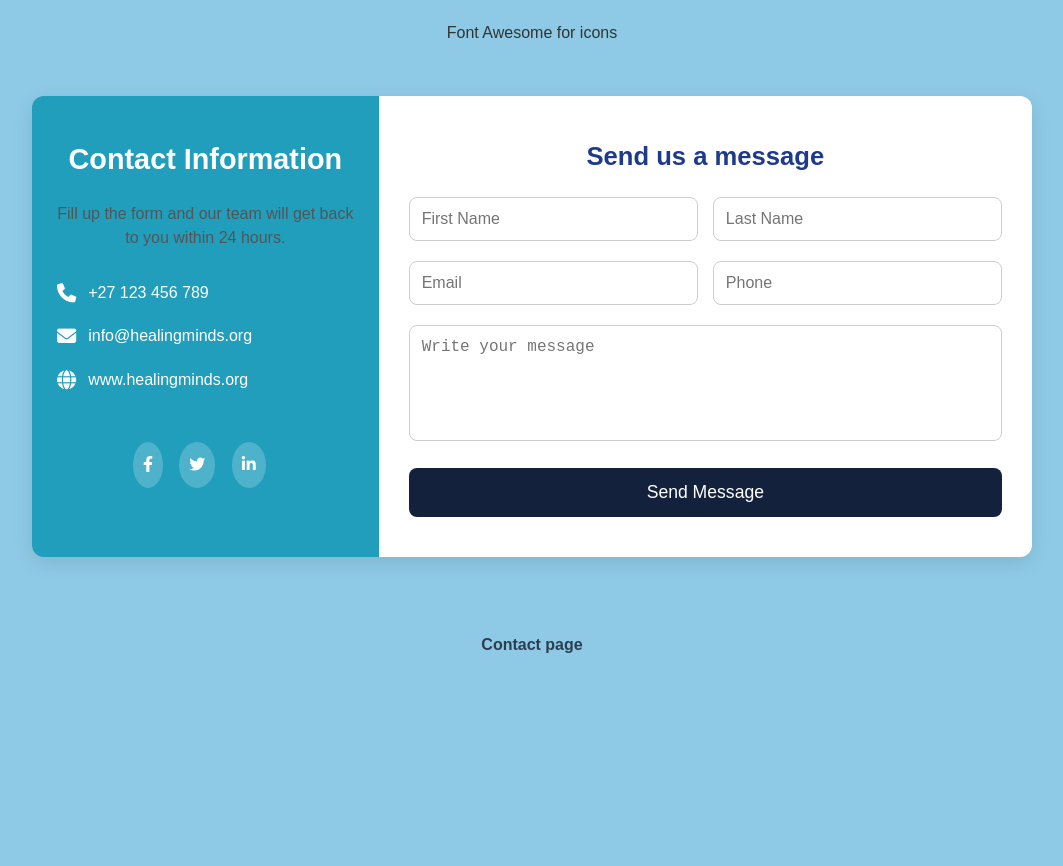
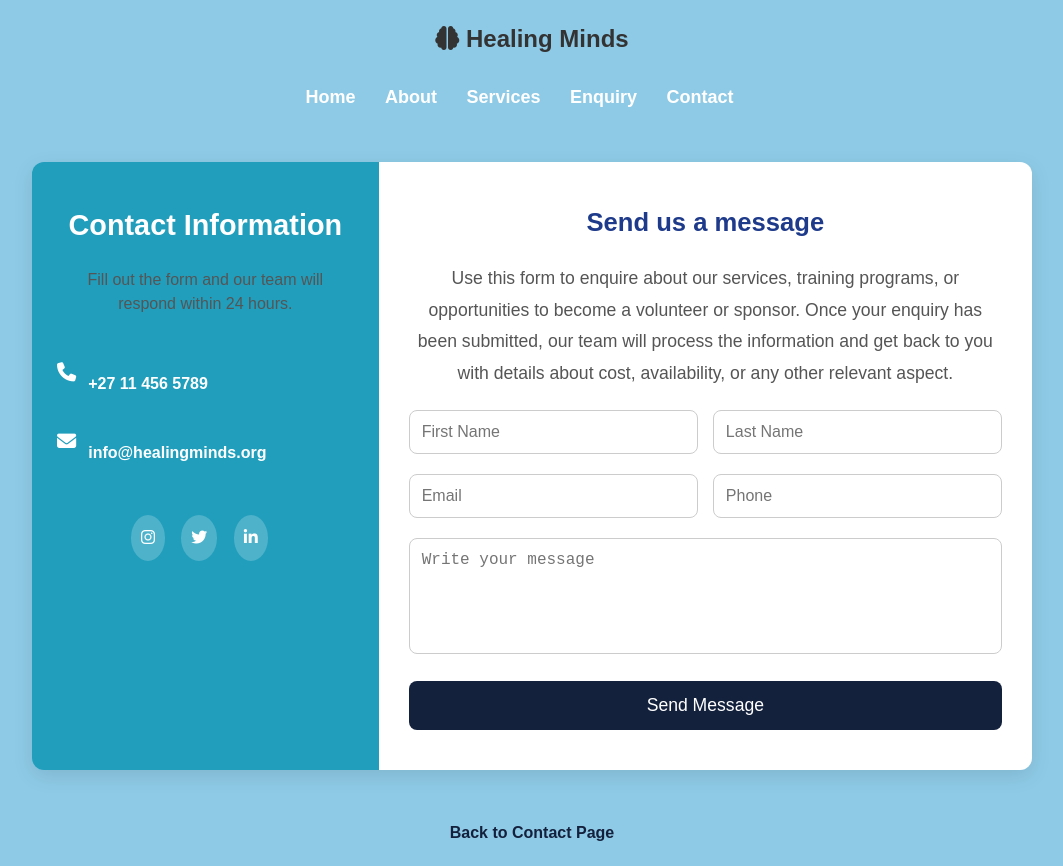
Before and after one commit to VCSTDN2024/wede5020-part-1-assignment-1-ST10495664Warona, a plain HTML site: page enquiry.html in a window 1280 px wide. Shown: the whole page, without its empty margins (108-1171 px from the left). Before the commit the page ends 800 px from the top, so only its background shows below. Drawn offline with Linux system fonts and the light colour scheme.

Commit message:
Enhance enquiry.html with navigation and form updates
Updated the enquiry form and navigation structure.

```diff
--- a/enquiry.html
+++ b/enquiry.html
@@ -6,40 +6,59 @@
   <title>Enquiry</title>
   <link rel="stylesheet" href="style.css">
 
-  Font Awesome for icons
+  <!-- Font Awesome for icons -->
   <link rel="stylesheet" href="https://cdnjs.cloudflare.com/ajax/libs/font-awesome/6.4.0/css/all.min.css">
 </head>
 <body>
+
+  <nav class="navbar">
+  <div class="nav-container">
+    <h2 class="logo"><i class="fa-solid fa-brain"></i> Healing Minds</h2>
+    <ul class="nav-links">
+      <li><a href="index.html">Home</a></li>
+      <li><a href="about.html">About</a></li>
+      <li><a href="services.html">Services</a></li>
+      <li><a href="enquiry.html" class="active">Enquiry</a></li>
+      <li><a href="contacts.html">Contact</a></li>
+    </ul>
+  </div>
+</nav>
 
   <div class="enquiry-container">
 
 
     <div class="contact-info">
       <h3>Contact Information</h3>
-      <p>Fill up the form and our team will get back to you within 24 hours.</p>
+      <p>Fill out the form and our team will respond within 24 hours.</p>
 
       <div class="info-box">
-        <i class="fa-solid fa-phone"></i> <span>+27 123 456 789</span>
+        <i class="fa-solid fa-phone"></i>
+        <a href="tel:+27114565789" style="color: #fff; text-decoration: none;">+27 11 456 5789</a>
       </div>
+
       <div class="info-box">
-        <i class="fa-solid fa-envelope"></i> <span>info@healingminds.org</span>
-      </div>
-      <div class="info-box">
-        <i class="fa-solid fa-globe"></i> <span>www.healingminds.org</span>
+        <i class="fa-solid fa-envelope"></i>
+        <a href="mailto:info@healingminds.org" style="color: #fff; text-decoration: none;">info@healingminds.org</a>
       </div>
 
       <div class="social-icons">
-        <a href="#"><i class="fa-brands fa-facebook-f"></i></a>
+        <a href="#"><i class="fa-brands fa-instagram"></i></a>
         <a href="#"><i class="fa-brands fa-twitter"></i></a>
         <a href="#"><i class="fa-brands fa-linkedin-in"></i></a>
       </div>
     </div>
 
-
+    <!-- RIGHT: ENQUIRY FORM -->
     <div class="enquiry-form">
       <h3>Send us a message</h3>
+      <p>
+        Use this form to enquire about our services, training programs, or opportunities to
+        become a volunteer or sponsor. Once your enquiry has been submitted, our team will
+        process the information and get back to you with details about cost, availability,
+        or any other relevant aspect.
+      </p>
 
-      <form action="#">
+      <form id="enquiryForm" action="#">
         <div class="form-row">
           <input type="text" placeholder="First Name" required>
           <input type="text" placeholder="Last Name" required>
@@ -54,13 +73,37 @@
 
         <button type="submit">Send Message</button>
       </form>
-
-
     </div>
 
   </div>
-   <a href="contacts.html">Contact page</a>
 
+  <a href="contacts.html" style="display:block; text-align:center; margin-top:20px; color:#14213d; text-decoration:none;">
+    Back to Contact Page
+  </a>
+
+  <script>
+    document.addEventListener("DOMContentLoaded", function() {
+      const form = document.getElementById("enquiryForm");
+
+      form.addEventListener("submit", function(event) {
+        event.preventDefault();
+
+        const firstName = form.querySelector('input[placeholder="First Name"]').value;
+        const lastName = form.querySelector('input[placeholder="Last Name"]').value;
+        const email = form.querySelector('input[type="email"]').value;
+        const phone = form.querySelector('input[placeholder="Phone"]').value;
+        const message = form.querySelector("textarea").value;
+
+        if (!firstName || !lastName || !email || !phone || !message) {
+          alert("Please fill in all fields before submitting.");
+          return;
+        }
+
+        alert(`Thank you, ${firstName}! Your enquiry has been received. We will get back to you soon.`);
+        form.reset();
+      });
+    });
+  </script>
 
 </body>
 </html>
```
